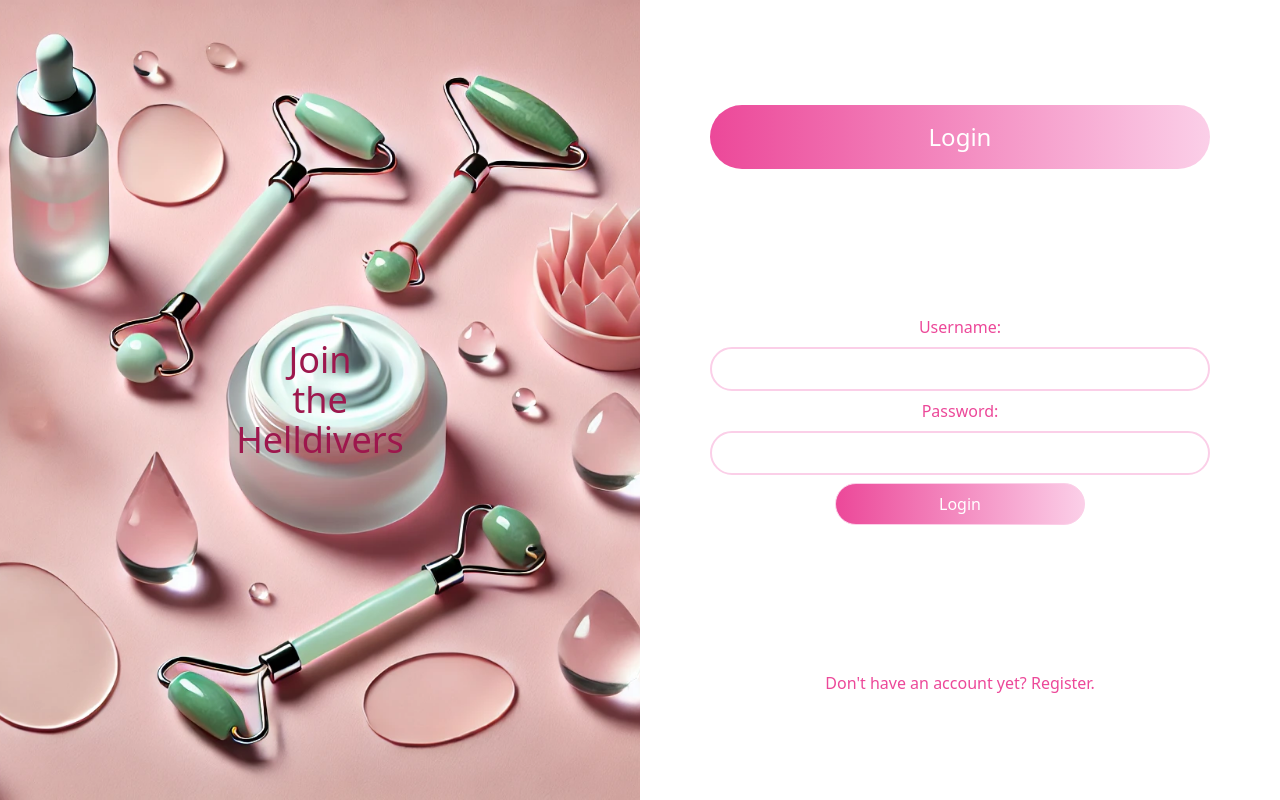
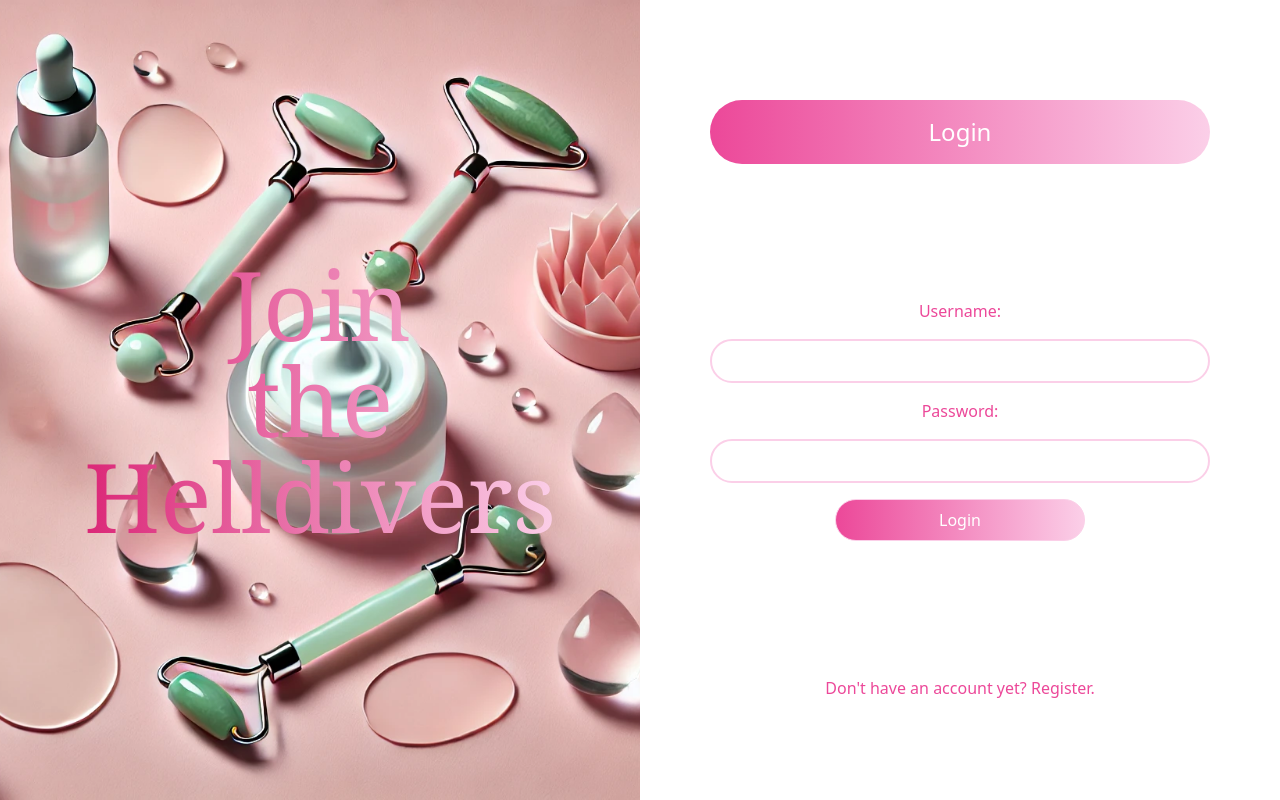
Before and after one commit to stazgmina/skincare-app, a Next.js app: page /pages/login in a window 1280 px wide. Built offline with nearby package versions, Linux system fonts and the light colour scheme.

Commit message:
Enhance login page styling with gradient text and improved form layout

```diff
--- a/app/pages/login/page.tsx
+++ b/app/pages/login/page.tsx
@@ -11,7 +11,8 @@
   return (
     <main className="flex flex-col md:flex-row">
       <section className="bg-[url('/banner.webp')]  bg-cover bg-center grid place-items-center p-8 order-2 md:order-1 h-[500px] md:h-screen w-screen md:w-1/2">
-        <h1 className='text-center text-4xl text-pink-800'>
+
+        <h1 className='bg-gradient-to-r from-pink-600 to-pink-200 inline-block text-transparent bg-clip-text text-8xl text-center font-serif'>
           Join<br/>
           the<br/>
           Helldivers
@@ -21,7 +22,7 @@
         <h1 className="text-2xl bg-gradient-to-r from-pink-500 to-pink-200 p-4 w-full max-w-[500px] text-white text-center rounded-full">
           Login
         </h1>
-        <form onSubmit={handleSubmit} className="grid place-items-center gap-2 w-full">
+        <form onSubmit={handleSubmit} className="grid place-items-center gap-4 w-full">
           <label htmlFor="username">Username:</label>
           <input type="text" id="username" name="username" required className="border-2 border-pink-200 rounded-full p-2 w-full max-w-[500px]"/>
 
```
